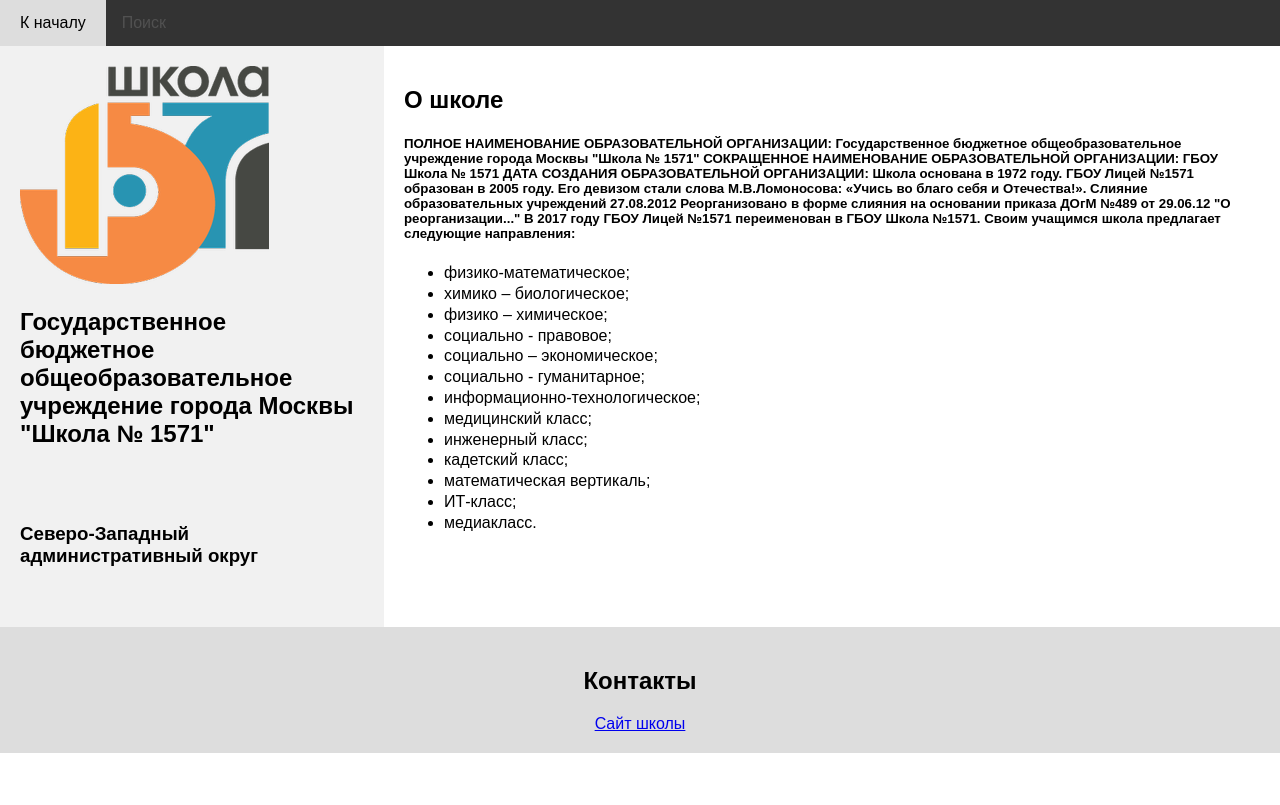
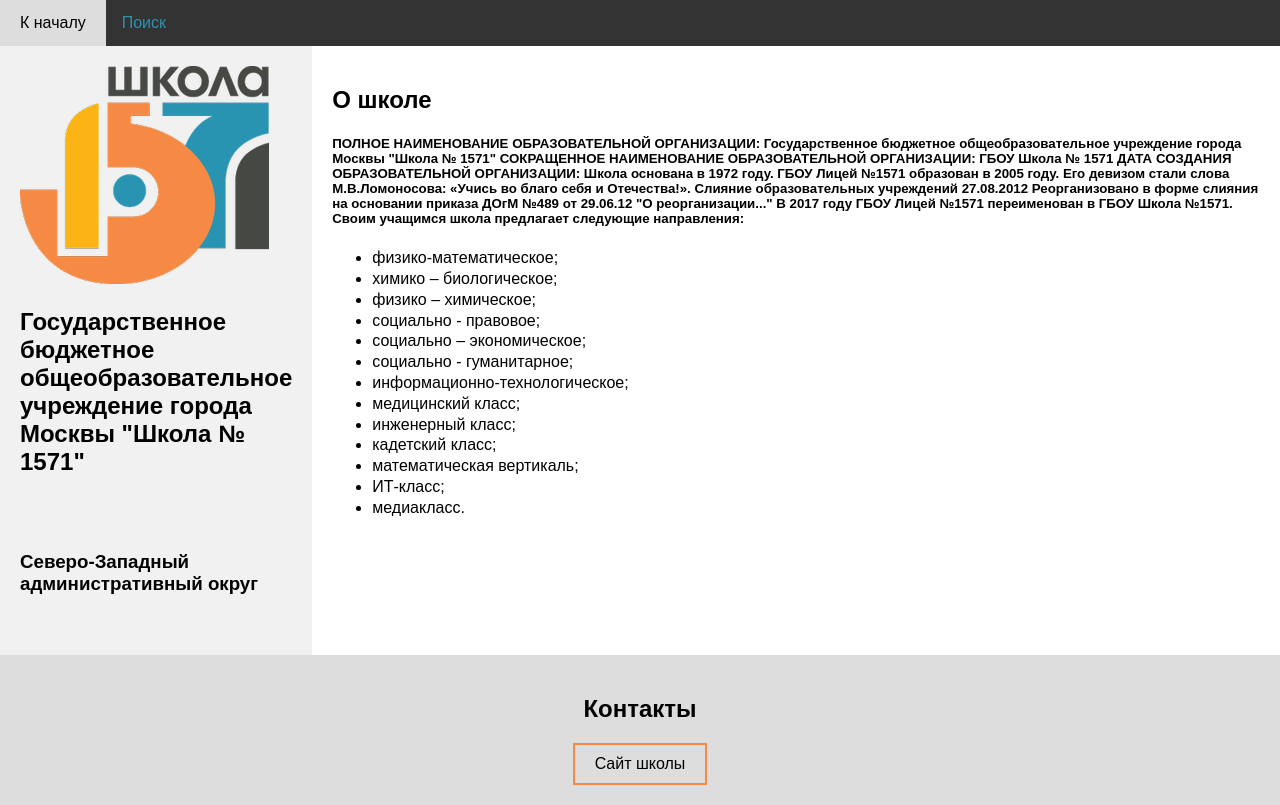
Before and after one commit to Affamen/mySchool, a plain HTML site: page index.html in a window 1280 px wide. Drawn offline with Linux system fonts and the light colour scheme.

Commit message:
deadline update

```diff
--- a/index.html
+++ b/index.html
@@ -9,7 +9,7 @@
 <body>
 
 <div class="navbar">
-    <a href="index.html">К началу</a>
+    <a href="https://affamen.github.io/mySite/#">К началу</a>
     <div class="dropdown">
         <button class="dropbtn">Поиск
             <i class="fa fa-caret-down"></i>
@@ -24,9 +24,9 @@
                 </div>
                 <div class="column">
                     <h3>Предметы</h3>
-                    <a href="#">Математика</a>
-                    <a href="#">Физика</a>
-                    <a href="#">Химия</a>
+                    <a href="https://ru.wikipedia.org/wiki/%D0%9C%D0%B0%D1%82%D0%B5%D0%BC%D0%B0%D1%82%D0%B8%D0%BA%D0%B0">Математика</a>
+                    <a href="https://ru.wikipedia.org/wiki/%D0%A4%D0%B8%D0%B7%D0%B8%D0%BA%D0%B0">Физика</a>
+                    <a href="https://ru.wikipedia.org/wiki/%D0%A5%D0%B8%D0%BC%D0%B8%D1%8F">Химия</a>
                 </div>
             </div>
         </div>
@@ -75,11 +75,12 @@
         </ul><br>
         </div>
     </div>
-</div>
 
 <div class="footer">
     <h2>Контакты</h2>
+    <div class="link">
     <a href="https://lyc1571sz.mskobr.ru/info_edu/basics/#/">Сайт школы</a>
+    </div>
 </div>
 
 </body>
--- a/style.css
+++ b/style.css
@@ -32,37 +32,21 @@ body {
 }
 
 .row {
-    display: -ms-flexbox;
     display: flex;
     -ms-flex-wrap: wrap;
     flex-wrap: wrap;
 }
 
 .side {
-    -ms-flex: 30%;
-    flex: 30%;
+    flex: 10%;
     background-color: #f1f1f1;
     padding: 20px;
 }
 
 .main {
-    -ms-flex: 70%; /* IE10 */
     flex: 70%;
     background-color: white;
     padding: 20px;
-}
-
-.footer {
-    margin: 0;
-    padding: 20px;
-    text-align: center;
-    background: #ddd;
-}
-
-@media screen and (max-width: 700px) {
-    .row {
-        flex-direction: column;
-    }
 }
 
 .dropdown {
@@ -74,15 +58,15 @@ body {
     font-size: 16px;
     border: none;
     outline: none;
-    color: #515151;
+    color: #2894b2;
     padding: 14px 16px;
     background-color: inherit;
-    font: inherit;
     margin: 0;
 }
 
 .dropdown:hover .dropbtn {
     background-color: #2894b2;
+    color: #ddd;
 }
 
 .dropdown-content {
@@ -127,8 +111,32 @@ body {
     background-color: #ddd;
 }
 
-.row:after {
-    content: "";
-    display: table;
-    clear: both;
+
+.footer {
+    margin: 0;
+    padding: 20px;
+    text-align: center;
+    background: #ddd;
 }
+
+.link a:link, .link a:visited {
+    background-color: rgba(0,0,0,0);
+    color: black;
+    border: 2px solid #f68a44;
+    padding: 10px 20px;
+    text-align: center;
+    text-decoration: none;
+    display: inline-block;
+}
+
+.link a:hover, .link a:active {
+    background-color: #f68a44;
+    color: white;
+}
+
+
+@media screen and (max-width: 700px) {
+    .row {
+        flex-direction: column;
+    }
+}
```
